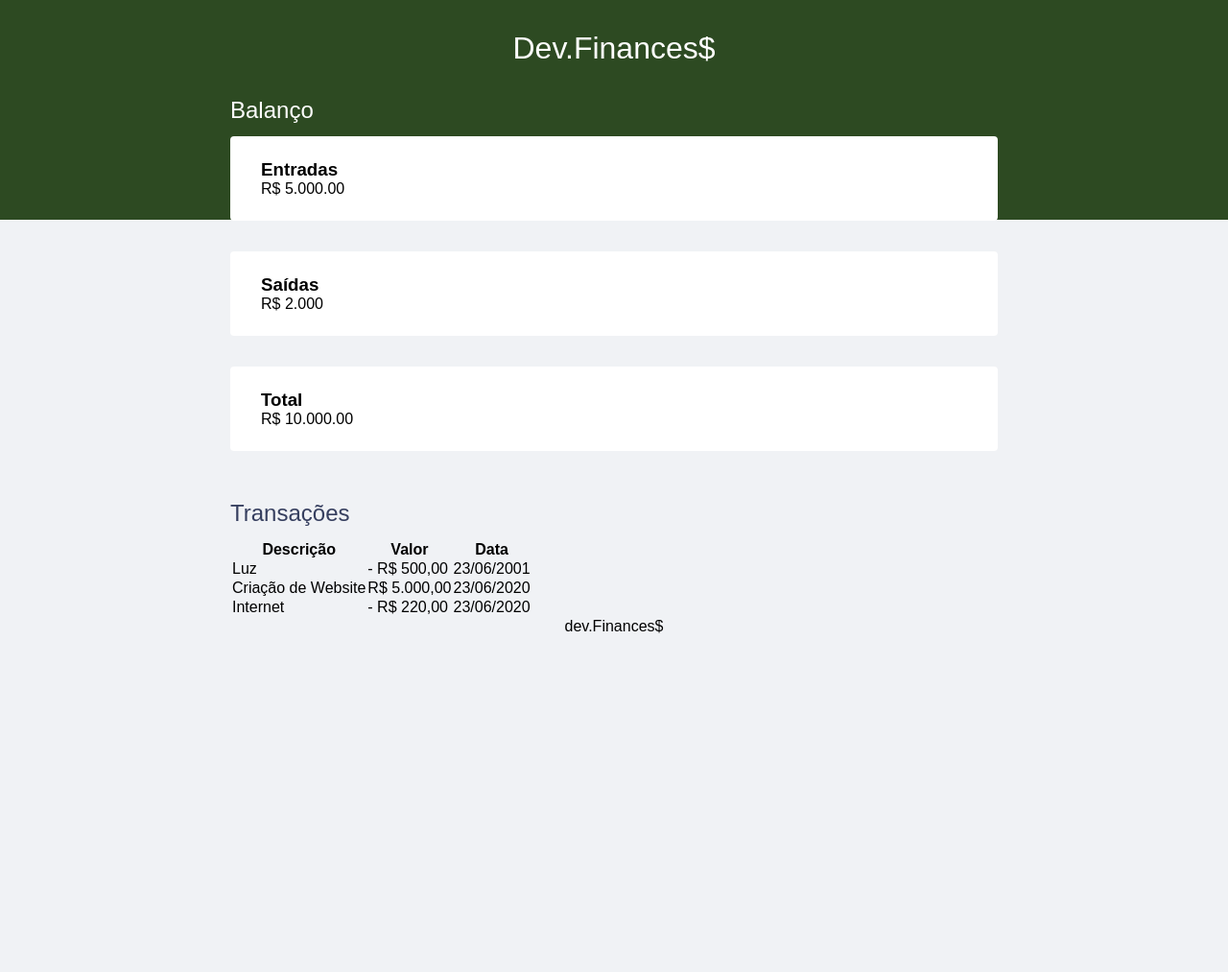
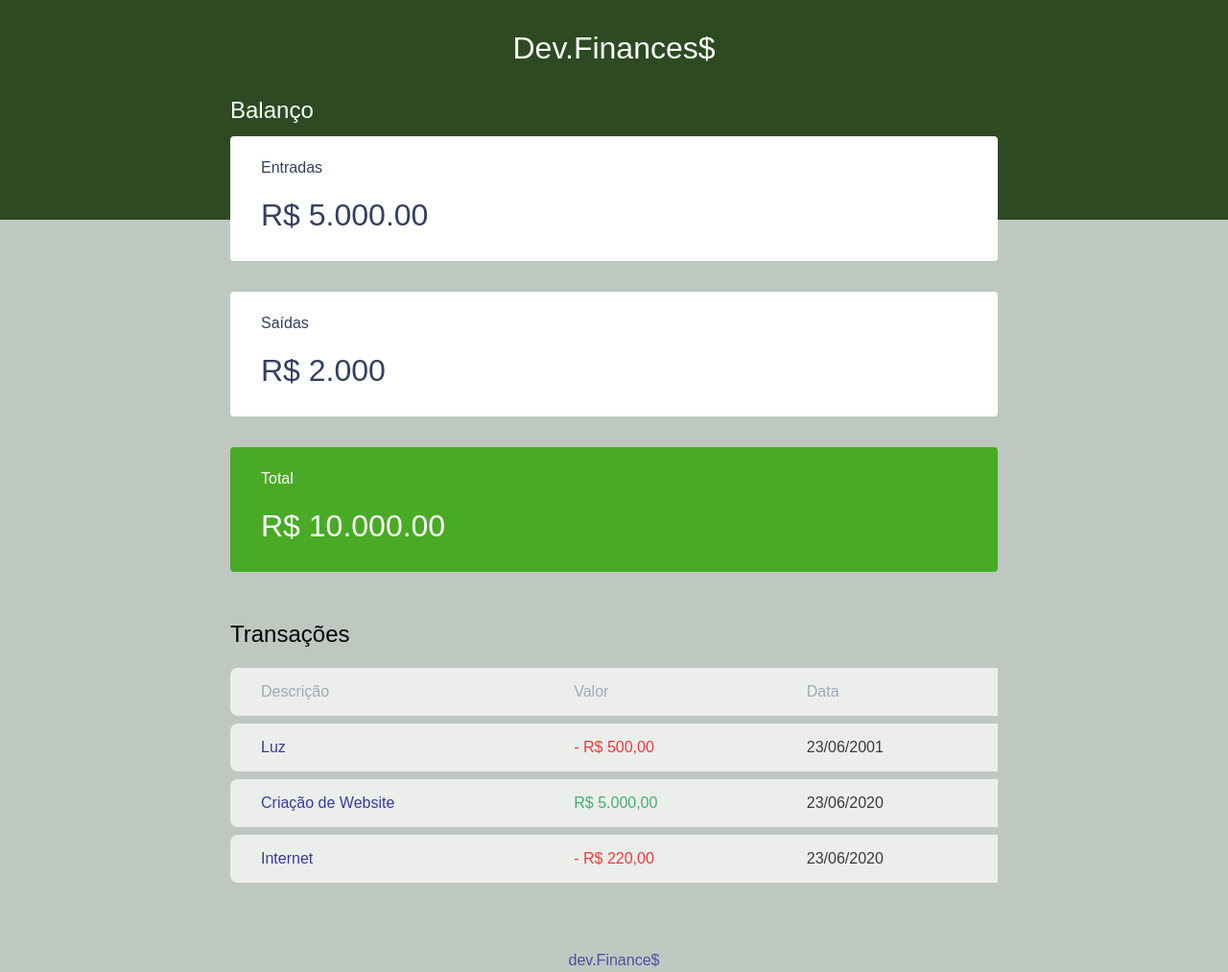
Before and after one commit to RafaelCasaSanta/Dev_finances, a plain HTML site: page index.html in a window 1280 px wide. Shown: the whole page at 96% size. Before the commit the page ends 800 px from the top, so only its background shows below. Drawn offline with Linux system fonts and the light colour scheme.

Commit message:
css improving

```diff
--- a/css/main.css
+++ b/css/main.css
@@ -1,7 +1,7 @@
 /* Global*/
 
-:root{
-    --color-dark:#363f5f;
+:root {
+  --color-dark: #363f5f;
 }
 
 * {
@@ -11,7 +11,7 @@
 }
 
 body {
-  background: #f0f2f5;
+  background: #bfc7c1;
   font-family: "Poppins", sans-serif;
 }
 
@@ -25,7 +25,7 @@ body {
 h2 {
   margin-top: 3.2rem;
   margin-bottom: 0.8rem;
-  color:var(--color-dark);
+  color: black;
 
   font-weight: 400;
 }
@@ -55,7 +55,6 @@ header h1 {
   margin-top: 0;
 }
 
-
 /*CARDS*/
 
 .card {
@@ -64,9 +63,78 @@ header h1 {
   border-radius: 0.25rem;
 
   margin-bottom: 2rem;
+  color: var(--color-dark);
 }
 
+.card h3 {
+  font-weight: normal;
+  font-size: 1rem;
+}
+
+.card p {
+  font-size: 2rem;
+  line-height: 3rem;
+
+  margin-top: 1rem;
+}
+
+.card.total {
+  background: #49aa26;
+  color: white;
+}
+
+/*  table */
+#data-table {
+  width: 100%;
+  border-spacing: 0 0.5rem;
+}
+
+table thead th {
+  background: white;
+
+  font-weight: normal;
+  padding: 1rem 2rem;
+  text-align: left;
+
+  color: #969cb3;
+}
+
+table td {
+  background: white;
+
+  padding: 1rem 2rem;
+}
+
+table tr{
+  opacity: 0.7;
+}
+
+table tbody tr:hover{
+  opacity: 1;
+}
+
+table thead tr th:first-child,
+table tbody tr td:first-child {
+  border-radius: 0.5rem 0 0 0.5rem;
+}
+
+
+td.description{
+  color: darkblue;
+}
+
+td.income{
+  color: #12a454;
+}
+
+td.expense{
+  color: red
+}
 /*  Footer */
 footer {
   text-align: center;
+  padding: 4rem 0 2rem;
+
+  color: darkblue;
+  opacity: 0.6;
 }
--- a/index.html
+++ b/index.html
@@ -8,7 +8,7 @@
     <meta charset="UTF-8">
     <meta http-equiv="X-UA-Compatible" content="IE=edge">
     <meta name="viewport" content="width=device-width, initial-scale=1.0">
-    <title>Dev.Finances$</title>
+    <title>dev.Finance$</title>
 </head>
 
 <body>
@@ -27,7 +27,7 @@
                 <h3>Saídas</h3>
                 <p>R$ 2.000</p>
             </div>
-            <div class="card">
+            <div class="card total">
                 <h3>Total</h3>
                 <p>R$ 10.000.00</p>
             </div>
@@ -50,21 +50,21 @@
 
                 <tbody>
                     <tr>
-                        <td>Luz</td>
-                        <td>- R$ 500,00</td>
-                        <td>23/06/2001</td>
+                        <td class="description">Luz</td>
+                        <td class="expense">- R$ 500,00</td>
+                        <td class="date">23/06/2001</td>
                     </tr>
 
                     <tr>
-                        <td>Criação de Website</td>
-                        <td>R$ 5.000,00</td>
-                        <td>23/06/2020</td>
+                        <td class="description">Criação de Website</td>
+                        <td class="income">R$ 5.000,00</td>
+                        <td class="date">23/06/2020</td>
                     </tr>
 
                     <tr>
-                        <td>Internet</td>
-                        <td>- R$ 220,00</td>
-                        <td>23/06/2020</td>
+                        <td class="description">Internet</td>
+                        <td class="expense">- R$ 220,00</td>
+                        <td class="date">23/06/2020</td>
                     </tr>
 
                 </tbody>
@@ -72,7 +72,7 @@
             </table>
         </section>
     </main>
-    <footer><p>dev.Finances$</p></footer>
+    <footer><p>dev.Finance$</p></footer>
 </body>
 
 </html>
```
